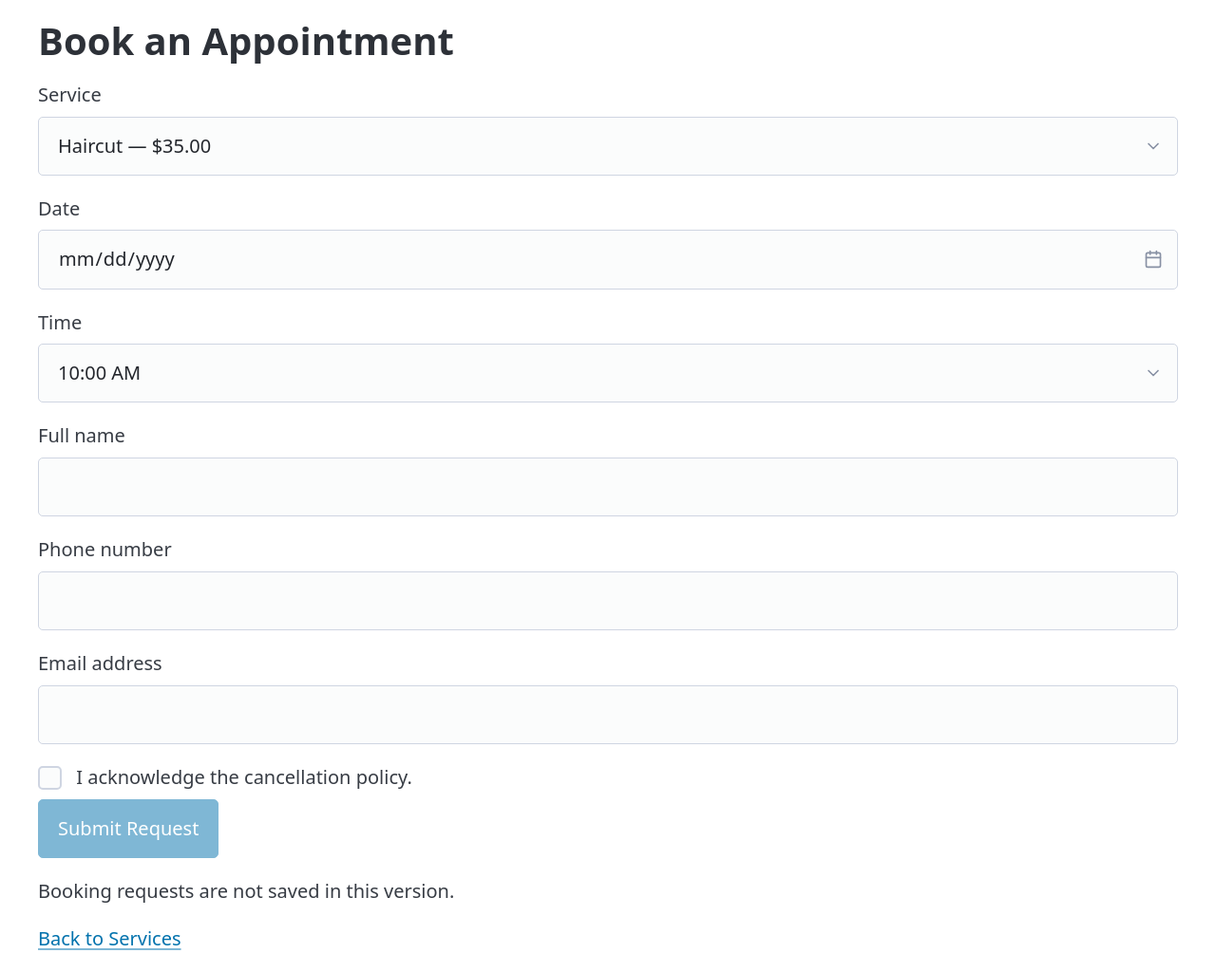
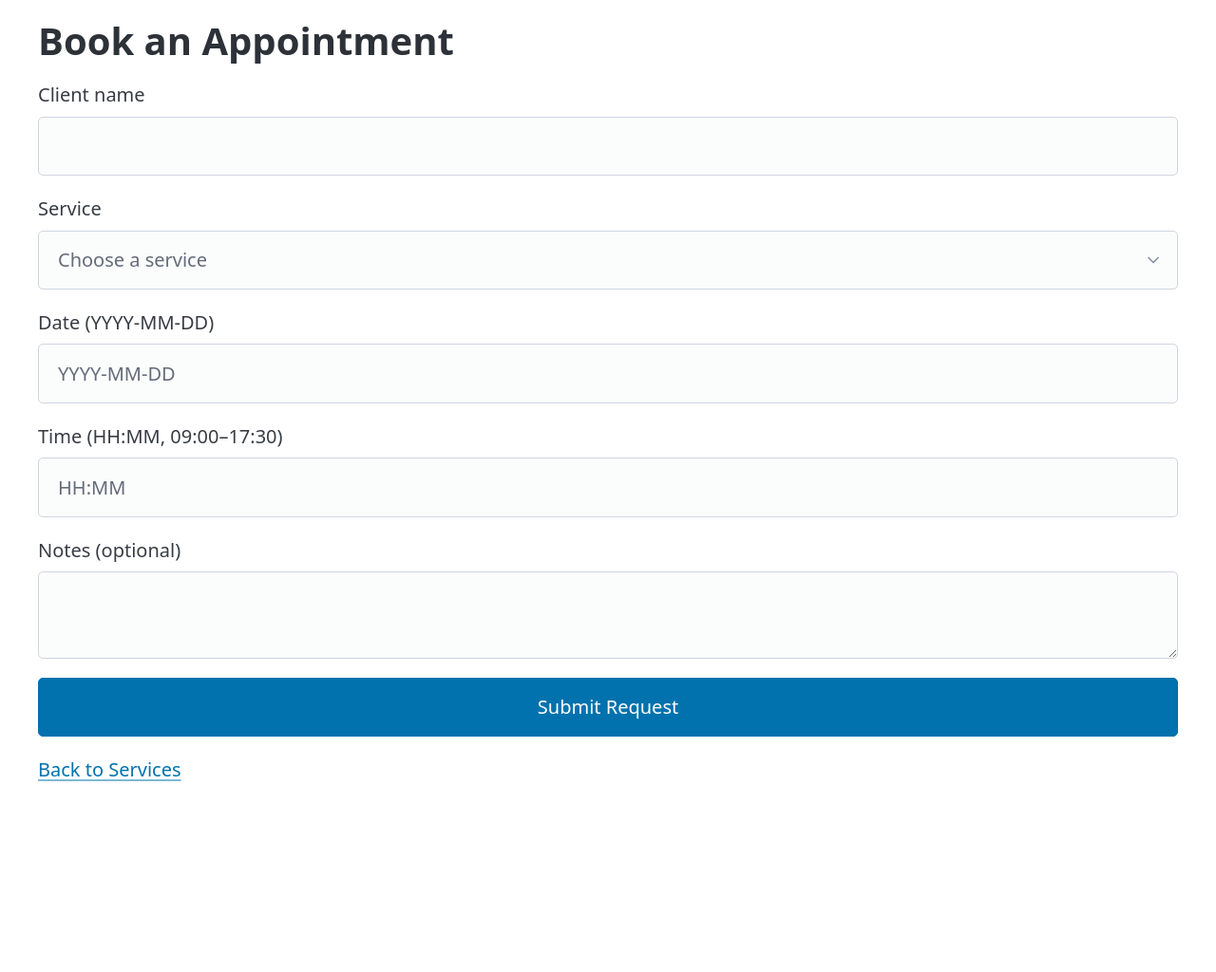
Before and after one commit to juanosorio-alt/egn475-salon-osorio, a Flask app: page /book in a window 1280 px wide. Shown: the part 110-1134 px from the top of the page at 95% size. After the commit the page ends 933 px from the top, so only its background shows below. Run offline with Flask 3, Linux system fonts and the light colour scheme; data comes from the database, SQL or seed files in the repository; some libraries are stand-ins or nearby versions.

Commit message:
Add database-backed booking with appointment validation

```diff
--- a/app.py
+++ b/app.py
@@ -1,3 +1,4 @@
+from datetime import date, datetime, time as datetime_time
 from decimal import Decimal, DecimalException
 import os
 
@@ -9,27 +10,6 @@ app.config["SECRET_KEY"] = os.environ.get("SECRET_KEY", "dev")
 app.config["DATABASE"] = os.path.join(app.instance_path, "salon.sqlite")
 os.makedirs(app.instance_path, exist_ok=True)
 db.init_app(app)
-SAMPLE_SERVICES = [
-    {"id": 1, "name": "Haircut", "description": "Haircut and basic styling", "price_cents": 3500, "duration_minutes": 30},
-    {"id": 2, "name": "Hairstyling", "description": "Wash and blow-dry", "price_cents": 4500, "duration_minutes": 45},
-    {"id": 3, "name": "Hair Coloring", "description": "Single-process hair color", "price_cents": 8500, "duration_minutes": 90},
-    {"id": 4, "name": "Deep Conditioning", "description": "Moisturizing treatment for dry hair", "price_cents": 2500, "duration_minutes": 30},
-    {"id": 5, "name": "Root Touch-Up", "description": "Color touch-up for new growth", "price_cents": 6000, "duration_minutes": 60},
-    {"id": 6, "name": "Special Occasion Updo", "description": "Pinned hairstyle for special events", "price_cents": 7000, "duration_minutes": 60},
-]
-SAMPLE_CALENDAR = [
-    {"time": "10:00 AM", "client": "Sofia Martinez", "service": "Haircut", "stylist": None, "status": "Pending"},
-    {"time": "11:30 AM", "client": "Maya Rivera", "service": "Hairstyling", "stylist": "Ana", "status": "Confirmed"},
-    {"time": "2:00 PM", "client": "Lena Diaz", "service": "Hair Coloring", "stylist": "Ana", "status": "Completed"},
-]
-SAMPLE_APPOINTMENTS = [
-    {"service": "Haircut", "date": "Nov 14, 2026", "time": "10:00 AM", "status": "Pending"},
-    {"service": "Hairstyling", "date": "Nov 21, 2026", "time": "11:30 AM", "status": "Confirmed"},
-    {"service": "Hair Coloring", "date": "Nov 3, 2026", "time": "2:00 PM", "status": "Completed"},
-    {"service": "Haircut", "date": "Nov 5, 2026", "time": "4:00 PM", "status": "Canceled"},
-]
-
-
 def validate_service(form):
     errors = []
     name = form.get("name", "").strip()
@@ -80,6 +60,63 @@ def _price_to_cents(value):
     return -cents if sign else cents
 
 
+def validate_appointment(form):
+    errors = []
+
+    client_name = form.get("client_name", "")
+    if not isinstance(client_name, str) or not client_name.strip():
+        errors.append("Client name is required.")
+
+    try:
+        service_id = int(form.get("service_id", ""))
+    except (TypeError, ValueError):
+        errors.append("Choose an available service.")
+    else:
+        if not 1 <= service_id <= 9223372036854775807:
+            errors.append("Choose an available service.")
+        elif db.get_db().execute(
+            "SELECT 1 FROM services WHERE id = ? AND active = 1",
+            (service_id,),
+        ).fetchone() is None:
+            errors.append("Choose an available service.")
+
+    date_value = form.get("date", "")
+    try:
+        appointment_date = date.fromisoformat(date_value)
+        if appointment_date.isoformat() != date_value:
+            raise ValueError
+    except (TypeError, ValueError):
+        errors.append("Enter a valid date in YYYY-MM-DD format.")
+    else:
+        if appointment_date < date.today():
+            errors.append("Appointment date cannot be in the past.")
+
+    time_value = form.get("time", "")
+    try:
+        appointment_time = datetime.strptime(time_value, "%H:%M").time()
+        if appointment_time.strftime("%H:%M") != time_value:
+            raise ValueError
+    except (TypeError, ValueError):
+        errors.append("Enter a valid time in HH:MM format.")
+    else:
+        if not datetime_time(9, 0) <= appointment_time <= datetime_time(17, 30):
+            errors.append("Appointment time must be between 09:00 and 17:30.")
+
+    return errors
+
+
+def _get_appointments():
+    return db.get_db().execute(
+        """
+        SELECT a.id, a.client_name, a.service_id, s.name AS service_name,
+               a.date, a.time, a.notes, a.status
+        FROM appointments AS a
+        JOIN services AS s ON s.id = a.service_id
+        ORDER BY a.date, a.time, a.id
+        """
+    ).fetchall()
+
+
 @app.route("/")
 def home():
     return render_template("index.html")
@@ -115,15 +152,77 @@ def service_detail(service_id):
     return render_template("service_detail.html", service=service)
 
 
-@app.route("/book")
+@app.route("/book", methods=["GET", "POST"])
 def book():
-    return render_template("book.html", services=SAMPLE_SERVICES)
+    connection = db.get_db()
+    services = connection.execute(
+        """
+        SELECT id, name, price_cents
+        FROM services
+        WHERE active = 1
+        ORDER BY name
+        """
+    ).fetchall()
+    form_values = {
+        "client_name": "",
+        "service_id": "",
+        "date": "",
+        "time": "",
+        "notes": "",
+    }
+    errors = []
+
+    if request.method == "POST":
+        form_values = {
+            "client_name": request.form.get("client_name", ""),
+            "service_id": request.form.get("service_id", ""),
+            "date": request.form.get("date", ""),
+            "time": request.form.get("time", ""),
+            "notes": request.form.get("notes", ""),
+        }
+        errors = validate_appointment(request.form)
+
+        if not errors:
+            connection.execute(
+                """
+                INSERT INTO appointments
+                    (client_name, service_id, date, time, notes, status, user_id)
+                VALUES (?, ?, ?, ?, ?, ?, ?)
+                """,
+                (
+                    form_values["client_name"].strip(),
+                    int(form_values["service_id"]),
+                    form_values["date"],
+                    form_values["time"],
+                    form_values["notes"],
+                    "requested",
+                    None,
+                ),
+            )
+            connection.commit()
+            flash("Appointment request submitted successfully.", "success")
+            return redirect(url_for("appointments"))
+
+    available_service_ids = {str(service["id"]) for service in services}
+    return render_template(
+        "book.html",
+        services=services,
+        available_service_ids=available_service_ids,
+        form_values=form_values,
+        errors=errors,
+    )
+
+
 @app.route("/calendar")
 def calendar():
-    return render_template("calendar.html", appointments=SAMPLE_CALENDAR)
+    return render_template("calendar.html", appointments=_get_appointments())
+
+
 @app.route("/appointments")
 def appointments():
-    return render_template("appointments.html", appointments=SAMPLE_APPOINTMENTS)
+    return render_template("appointments.html", appointments=_get_appointments())
+
+
 @app.route("/services/admin")
 def services_admin():
     services = db.get_db().execute(
--- a/templates/book.html
+++ b/templates/book.html
@@ -5,41 +5,48 @@
 {% block content %}
   <h1>Book an Appointment</h1>
 
-  <form>
-    <label for="service">Service</label>
-    <select id="service" name="service">
+  {% if errors %}
+    <div role="alert">
+      {% for error in errors %}
+        <p>{{ error }}</p>
+      {% endfor %}
+    </div>
+  {% endif %}
+
+  <form method="post" action="{{ url_for('book') }}">
+    <label for="client_name">Client name</label>
+    <input id="client_name" name="client_name" type="text"
+           value="{{ form_values.client_name }}" required>
+
+    <label for="service_id">Service</label>
+    <select id="service_id" name="service_id" required>
+      <option value="" {% if not form_values.service_id %}selected{% endif %}>Choose a service</option>
+      {% if form_values.service_id and form_values.service_id not in available_service_ids %}
+        <option value="{{ form_values.service_id }}" selected>
+          Unavailable service ({{ form_values.service_id }})
+        </option>
+      {% endif %}
       {% for service in services %}
-        <option value="{{ service.id }}">{{ service.name }} — ${{ "%.2f"|format(service.price_cents / 100) }}</option>
+        <option value="{{ service.id }}"
+                {% if form_values.service_id == service.id|string %}selected{% endif %}>
+          {{ service.name }} — ${{ "%.2f"|format(service.price_cents / 100) }}
+        </option>
       {% endfor %}
     </select>
 
-    <label for="appointment-date">Date</label>
-    <input id="appointment-date" name="appointment-date" type="date">
+    <label for="date">Date (YYYY-MM-DD)</label>
+    <input id="date" name="date" type="text" inputmode="numeric"
+           placeholder="YYYY-MM-DD" value="{{ form_values.date }}" required>
 
-    <label for="appointment-time">Time</label>
-    <select id="appointment-time" name="appointment-time">
-      <option value="10:00">10:00 AM</option>
-      <option value="11:30">11:30 AM</option>
-      <option value="14:00">2:00 PM</option>
-    </select>
+    <label for="time">Time (HH:MM, 09:00–17:30)</label>
+    <input id="time" name="time" type="text" inputmode="numeric"
+           placeholder="HH:MM" value="{{ form_values.time }}" required>
 
-    <label for="full-name">Full name</label>
-    <input id="full-name" name="full-name" type="text">
+    <label for="notes">Notes (optional)</label>
+    <textarea id="notes" name="notes">{{ form_values.notes }}</textarea>
 
-    <label for="phone-number">Phone number</label>
-    <input id="phone-number" name="phone-number" type="tel">
-
-    <label for="email-address">Email address</label>
-    <input id="email-address" name="email-address" type="email">
-
-    <label for="cancellation-policy">
-      <input id="cancellation-policy" name="cancellation-policy" type="checkbox">
-      I acknowledge the cancellation policy.
-    </label>
-
-    <button type="button" disabled>Submit Request</button>
+    <button type="submit">Submit Request</button>
   </form>
 
-  <p>Booking requests are not saved in this version.</p>
   <a href="{{ url_for('services') }}">Back to Services</a>
 {% endblock %}
```
Also changed, not shown: templates/appointments.html (+6 -3 lines), templates/calendar.html (+9 -22 lines).
